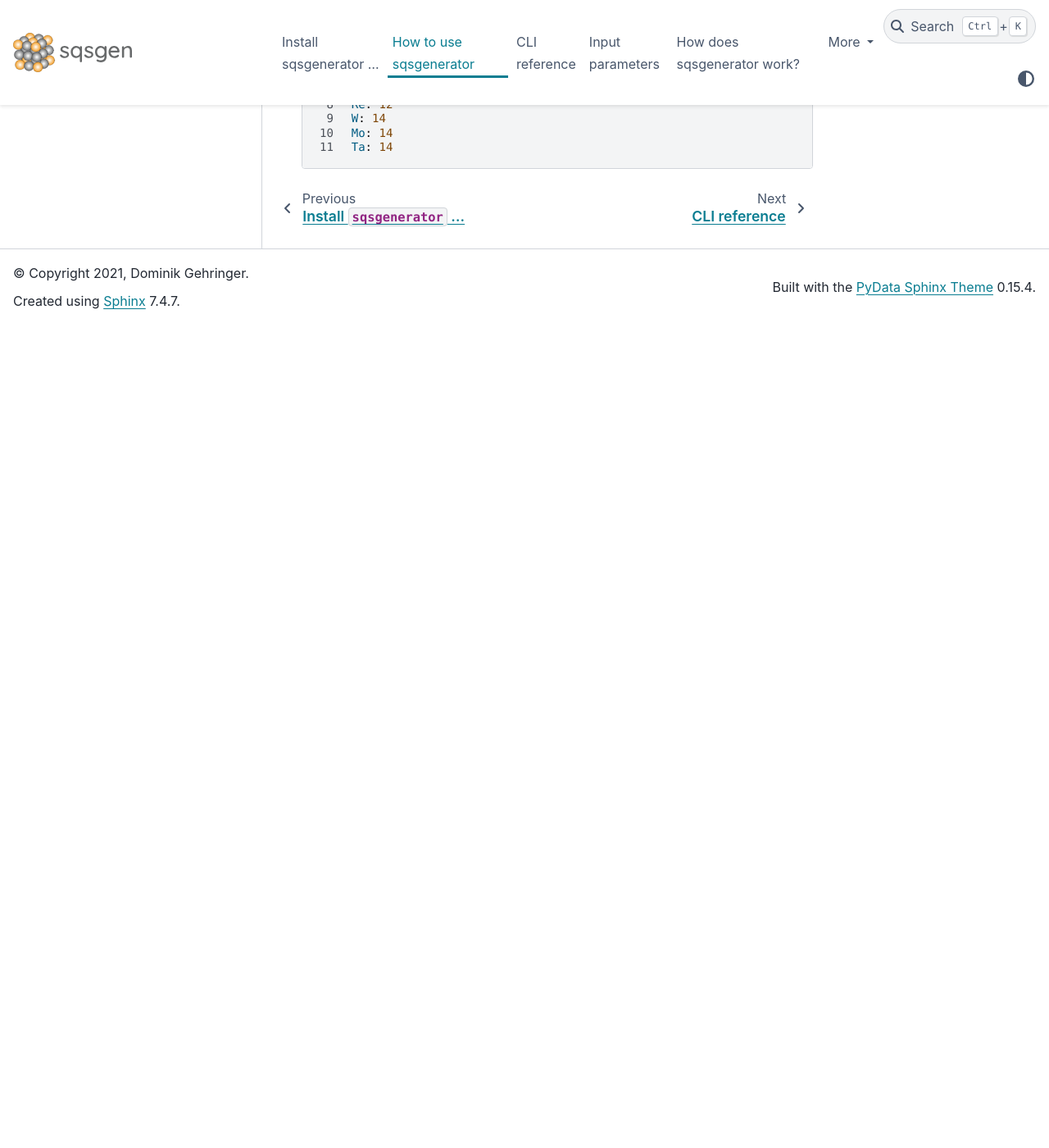
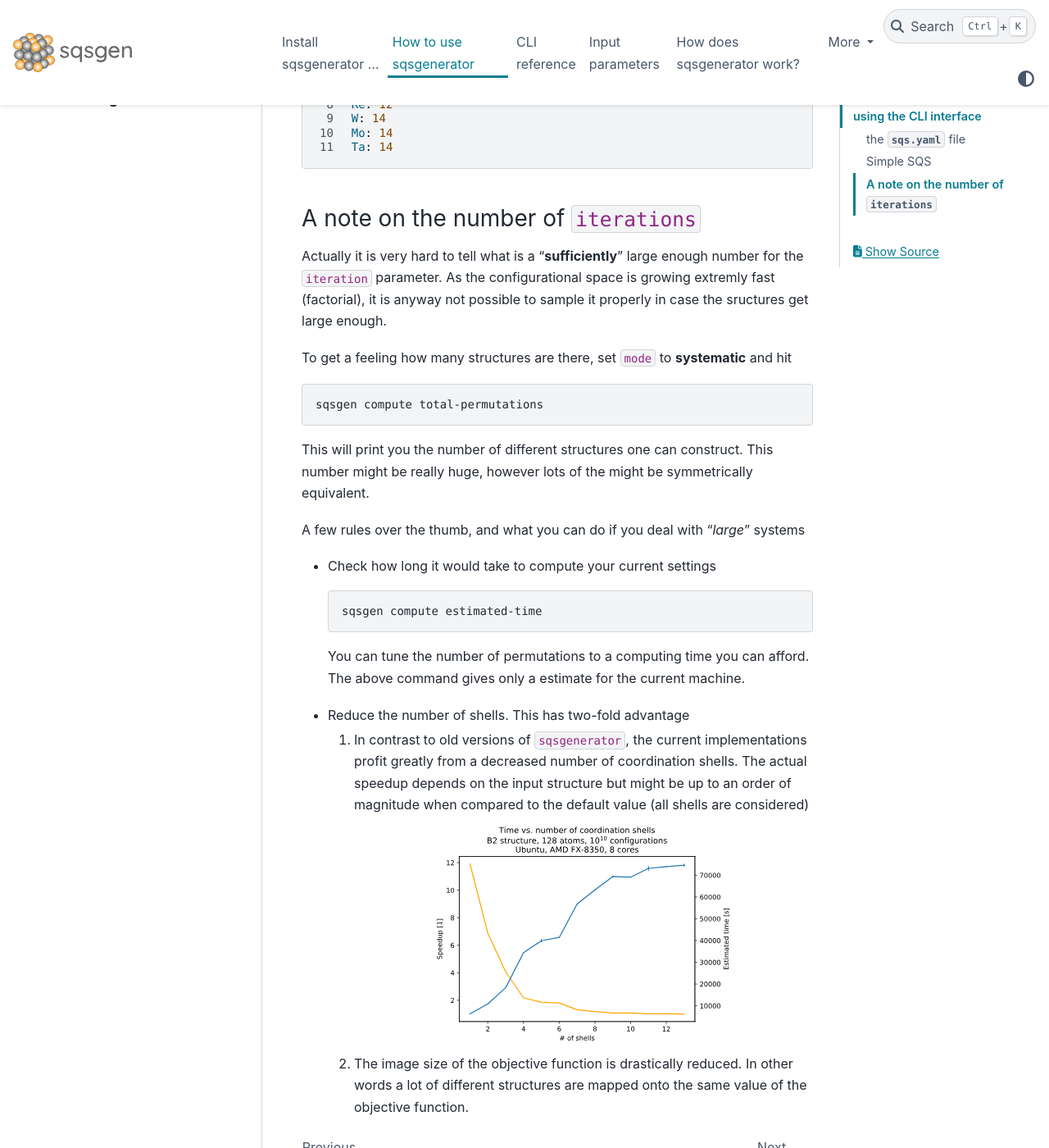
Before and after one commit to dgehringer/sqsgenerator, a Sphinx documentation site: the page built from docs/source/how_to.md, in a window 1280 px wide and 1400 px high, scrolled down 3930 px. Shown: the whole window at 82% size. Built offline with Sphinx 7.4.7 and the PyData theme 0.15.4, drawn with Linux system fonts in a browser that asks for light colours; the version number is read from the project's files by our own code; before the commit the page ends 4326 px from its top, so only the background shows below that; some of the changed text lies outside the part shown.

`````diff
--- a/docs/source/how_to.md
+++ b/docs/source/how_to.md
@@ -53,9 +53,9 @@ This applies to nearly all commands, except `sqsgen analyse` which by default ex
 
 ````
 
-### Refactory metals
+### Simple SQS
 
-#### an ideal $\text{Re}_{0.5}\text{W}_{0.5}$ solution
+#### Refactory metals - an ideal $\text{Re}_{0.5}\text{W}_{0.5}$ solution
 
 In the following example we use a **Monte-Carlo** approach using by probing **one billion** different configurations.
 Only **the first** coordination shell should be taken into account. We create super-cell with 54 atoms, by replicating
@@ -161,3 +161,41 @@ composition:
   Mo: 14
   Ta: 14
 ```
+
+### A note on the number of `iterations`
+
+Actually it is very hard to tell what is a "**sufficiently**" large enough number for the `iteration` parameter. As the
+configurational space is growing extremly fast (factorial), it is anyway not possible to sample it properly in case the
+sructures get large enough.
+
+To get a feeling how many structures are there, set `mode` to **systematic** and hit
+
+```{code-block} bash
+sqsgen compute total-permutations
+```
+
+This will print you the number of different structures one can construct. This number might be really huge,
+however lots of the might be symmetrically equivalent.
+
+A few rules over the thumb, and what you can do if you deal with "*large*" systems
+
+  - Check how long it would take to compute your current settings
+
+    ```{code-block} bash
+    sqsgen compute estimated-time
+    ```
+
+    You can tune the number of permutations to a computing time you can afford. The above command gives only a estimate
+    for the current machine.
+
+  - Reduce the number of shells. This has two-fold advantage
+    1. In contrast to old versions of `sqsgenerator`, the current implementations profit greatly from a decreased number
+       of coordination shells. The actual speedup depends on the input structure but might be up to an order of
+       magnitude when compared to the default value (all shells are considered)
+       ```{image} images/time_vs_shells.svg
+       :alt: Estimated time vs. number of coordination shells
+       :width: 67%
+       :align: center
+       ```
+    3. The image size of the objective function is drastically reduced. In other words a lot of different structures are
+       mapped onto the same value of the objective function.
`````
Also changed, not shown: docs/source/examples/gamma-iron.yaml (added, +11 -0 lines), docs/source/images/time_vs_shells.svg (added), 1 other file.
